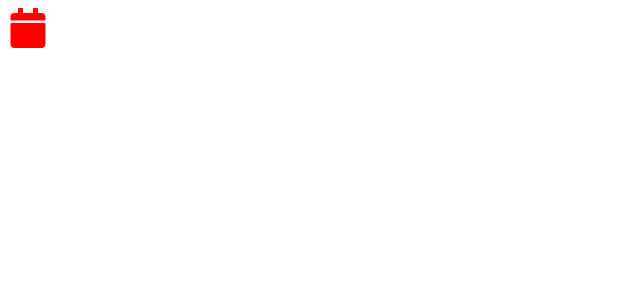
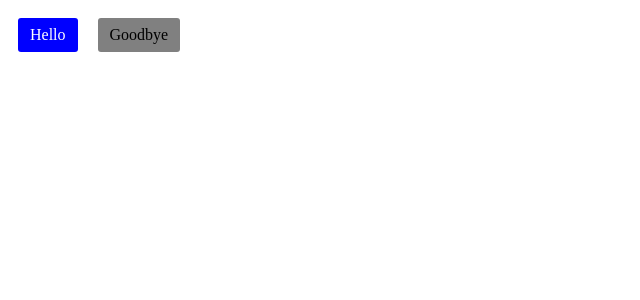
Before and after one commit to pouyam79i/reactjs, a React (Vite) app in the folder react-app/: page / in a window 1280 px wide. Shown: the top 300 px of the page, without its empty margins (0-640 px from the left). Built offline with nearby package versions, Linux system fonts and the light colour scheme.

Commit message:
completing btn module practice

```diff
--- a/react-app/src/App.tsx
+++ b/react-app/src/App.tsx
@@ -1,9 +1,23 @@
-import { FaCalendar } from "react-icons/fa";
+import Button from "./components/Button";
 
 function App() {
   return (
     <div>
-      <FaCalendar color="red" size="40" />
+      <Button
+        setOnClick={(item) => {
+          console.log("You have clicked the button with text: ", item);
+        }}
+      >
+        Hello
+      </Button>
+      <Button
+        setOnClick={(item) => {
+          console.log("You have clicked the button with text: ", item);
+        }}
+        color="secondary"
+      >
+        Goodbye
+      </Button>
     </div>
   );
 }
--- /dev/null
+++ b/react-app/src/components/Button/Button.module.css
@@ -0,0 +1,18 @@
+.btn {
+  margin: 10px 10px;
+  padding: 8px 12px;
+  border-radius: 3px;
+  border: none;
+  text-align: center;
+  display: inline-block;
+}
+
+.btn-primary {
+  background-color: blue;
+  color: white;
+}
+
+.btn-secondary {
+  background-color: gray;
+  color: black;
+}
--- /dev/null
+++ b/react-app/src/components/Button/Button.tsx
@@ -0,0 +1,28 @@
+import styles from "./Button.module.css";
+
+interface Props {
+  children?: string;
+  color?: "primary" | "secondary";
+  setOnClick?: (item: string) => void;
+}
+
+const Button = ({
+  children = "Click Me!",
+  color = "primary",
+  setOnClick = (item) => {
+    console.log("Clicked!");
+  },
+}: Props) => {
+  return (
+    <div
+      className={[styles.btn, styles["btn-" + color]].join(" ")}
+      onClick={() => {
+        setOnClick(children);
+      }}
+    >
+      {children}
+    </div>
+  );
+};
+
+export default Button;
--- /dev/null
+++ b/react-app/src/components/Button/index.ts
@@ -0,0 +1,3 @@
+import Button from "./Button";
+
+export default Button
```
Also changed, not shown: react-app/src/components/Button.tsx (deleted, +0 -26 lines).
